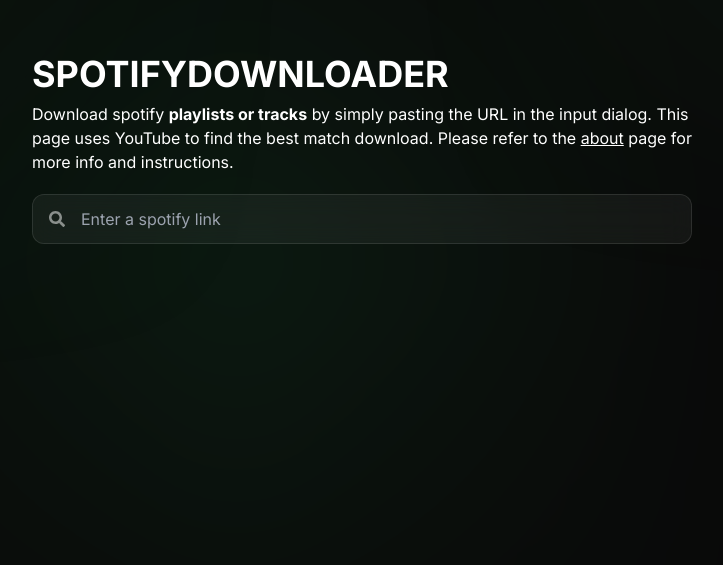
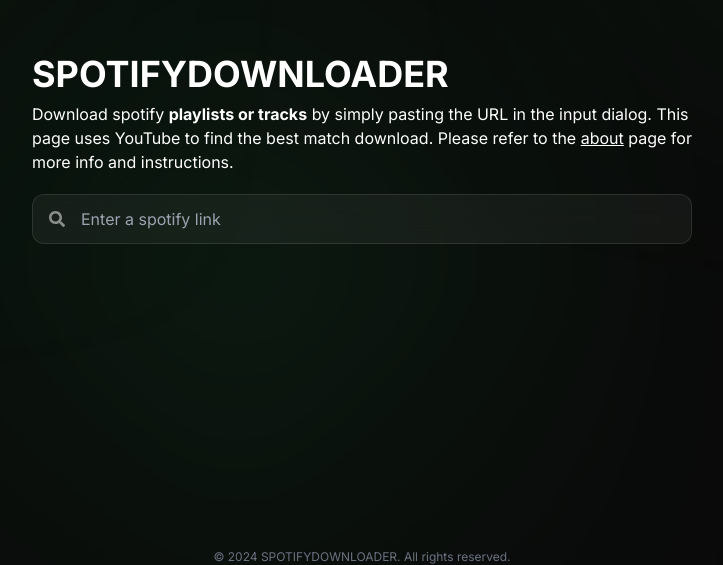
Before and after one commit to comethrusws/spotifydownloader, a Next.js app: page / in a window 1280 px wide. Shown: the part 251-816 px from the top of the page, without its empty margins (278-1001 px from the left). Built offline with nearby package versions, Linux system fonts and the light colour scheme.

Commit message:
Commit #2: Footer

```diff
--- a/src/app/layout.js
+++ b/src/app/layout.js
@@ -2,6 +2,7 @@
 import Providers from "./providers";
 import "./globals.css";
 import Script from "next/script";
+import Footer from "@/components/Footer";
 
 const inter = Inter({ subsets: ["latin"] });
 
@@ -25,7 +26,10 @@
           <div className="absolute bottom-2/3 left-[100px] w-24 h-24 bg-accent rounded-full blur-[150px] hidden md:block" />
           <div className="absolute top-10 right-24 w-32 h-32 bg-accent rounded-full blur-[150px]" />
         </div>
-        <Providers>{children}</Providers>
+        <Providers>
+          {children}
+          <Footer/>
+        </Providers>
       </body>
     </html>
   );
--- a/src/app/page.js
+++ b/src/app/page.js
@@ -1,3 +1,4 @@
+import Footer from "@/components/Footer";
 import Search from "@/components/Search";
 import Link from "next/link";
 
--- a/src/app/track/[id]/page.jsx
+++ b/src/app/track/[id]/page.jsx
@@ -5,6 +5,7 @@
 import TrackInfo from "@/components/TrackInfo";
 import HomeButton from "@/components/buttons/HomeButton";
 import { PlayerProvider } from "@/context/Player";
+import Footer from "@/components/Footer";
 const TrackPage = async ({ params }) => {
   const { id } = params;
 
--- /dev/null
+++ b/src/components/Footer.jsx
@@ -0,0 +1,11 @@
+import React from "react";
+
+export default function Footer() {
+  return (
+    <footer className="mb-10 px-4 text-center text-gray-500">
+      <small className="mb-2 block text-xs">
+        &copy; 2024 SPOTIFYDOWNLOADER. All rights reserved.
+      </small>
+    </footer>
+  );
+}
```
